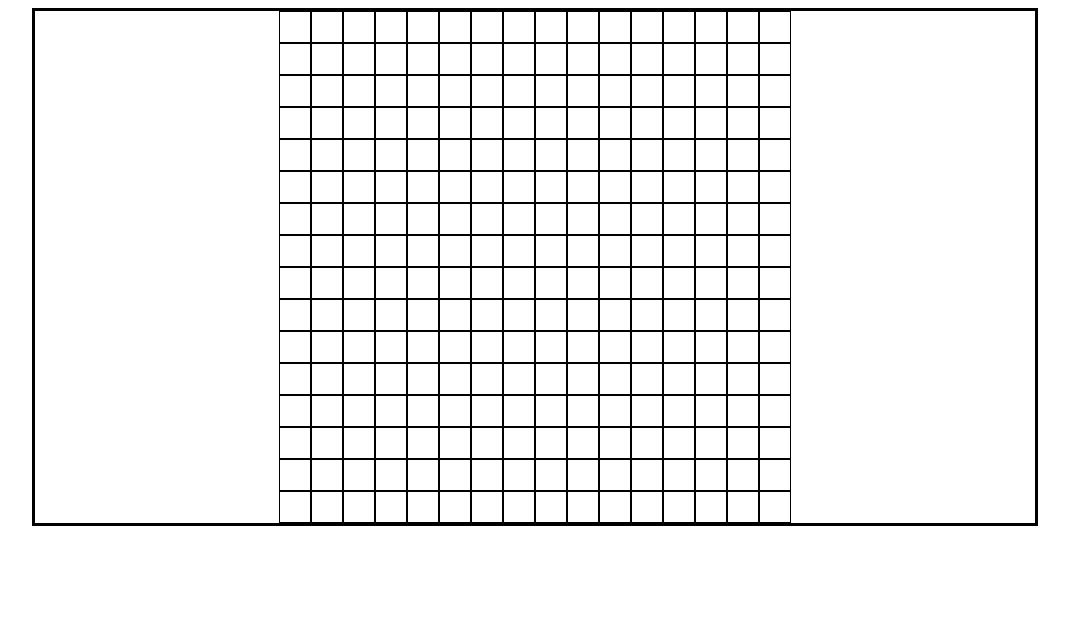
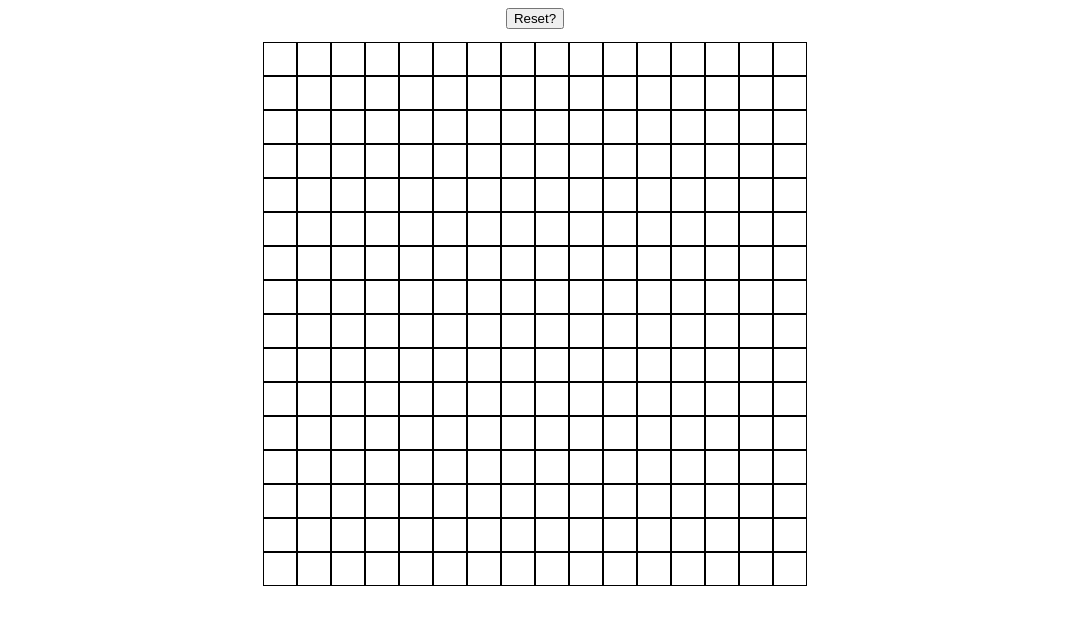
Before and after one commit to ahasanulhoque/etch-a-sketch, a plain HTML site: page index.html in a window 1280 px wide. Shown: the whole page, without its empty margins (105-1174 px from the left). Drawn offline with Linux system fonts and the light colour scheme.

Commit message:
Added rest button

```diff
--- a/index.html
+++ b/index.html
@@ -6,6 +6,7 @@
     <link rel="stylesheet" type="text/css" href="styles/style.css">
 </head>
 <body>
+    <button type=button>Reset?</button>
     <div id="grid"></div>
     <script src="scripts/script.js"></script>
 </body>
--- a/styles/style.css
+++ b/styles/style.css
@@ -1,20 +1,20 @@
 body {
     display: flex;
-    justify-content: center;
+    flex-direction: column;
     align-items: center;
 }
 
 #grid {
+    margin-top: 1vw;
     display: grid;
-    width: 1000px;
-    border: solid;
+    width: 40vw;
+    height: 40vw;
     justify-content: center;
-    /*grid-template-columns: auto auto auto auto;*/
 }
 
 .grid-square {
     border: solid;
     border-width: thin;
-    width: 30px;
-    height: 30px;
+    width: 2.5vw;
+    height: 2.5vw;
 }
```
